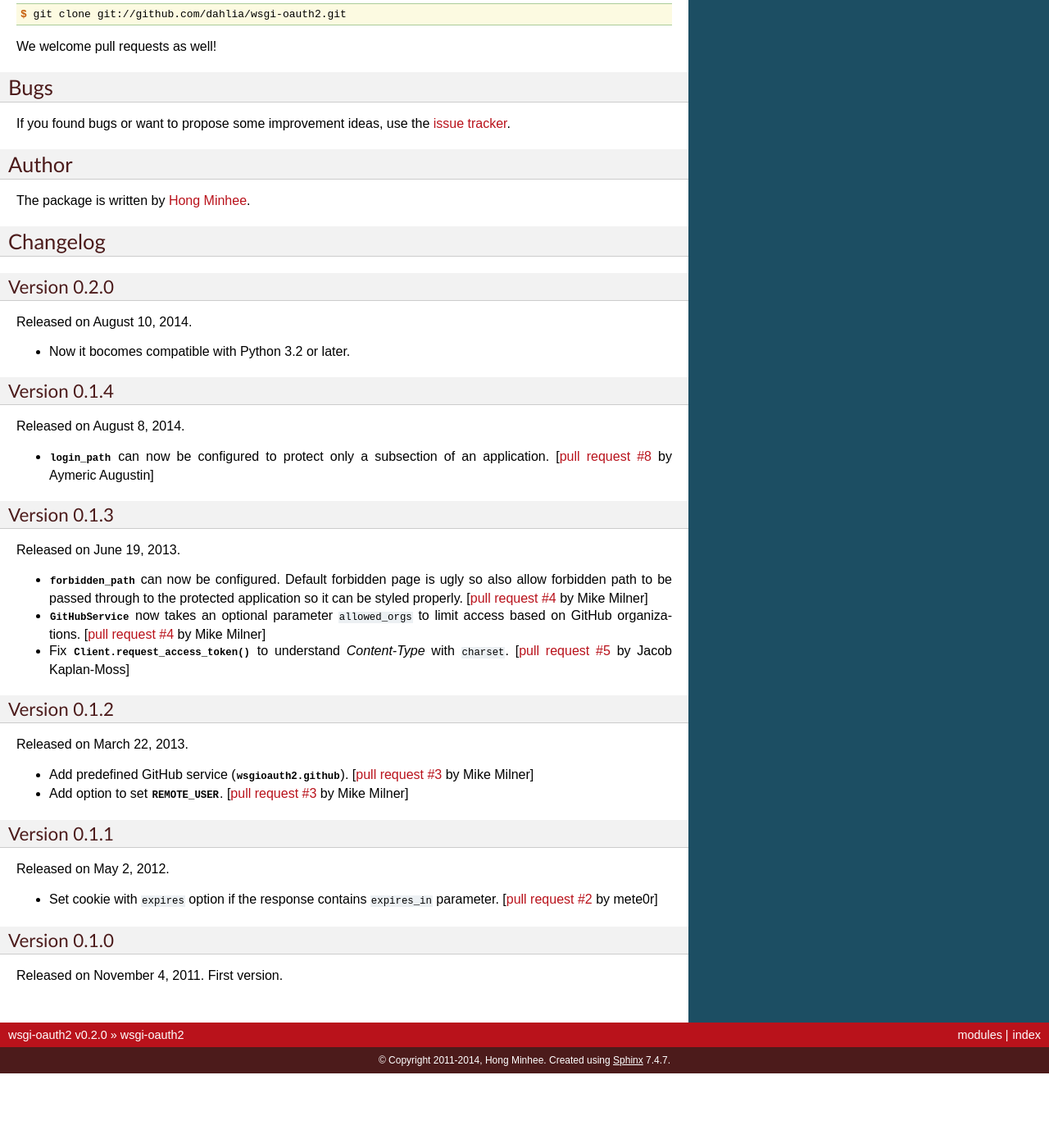
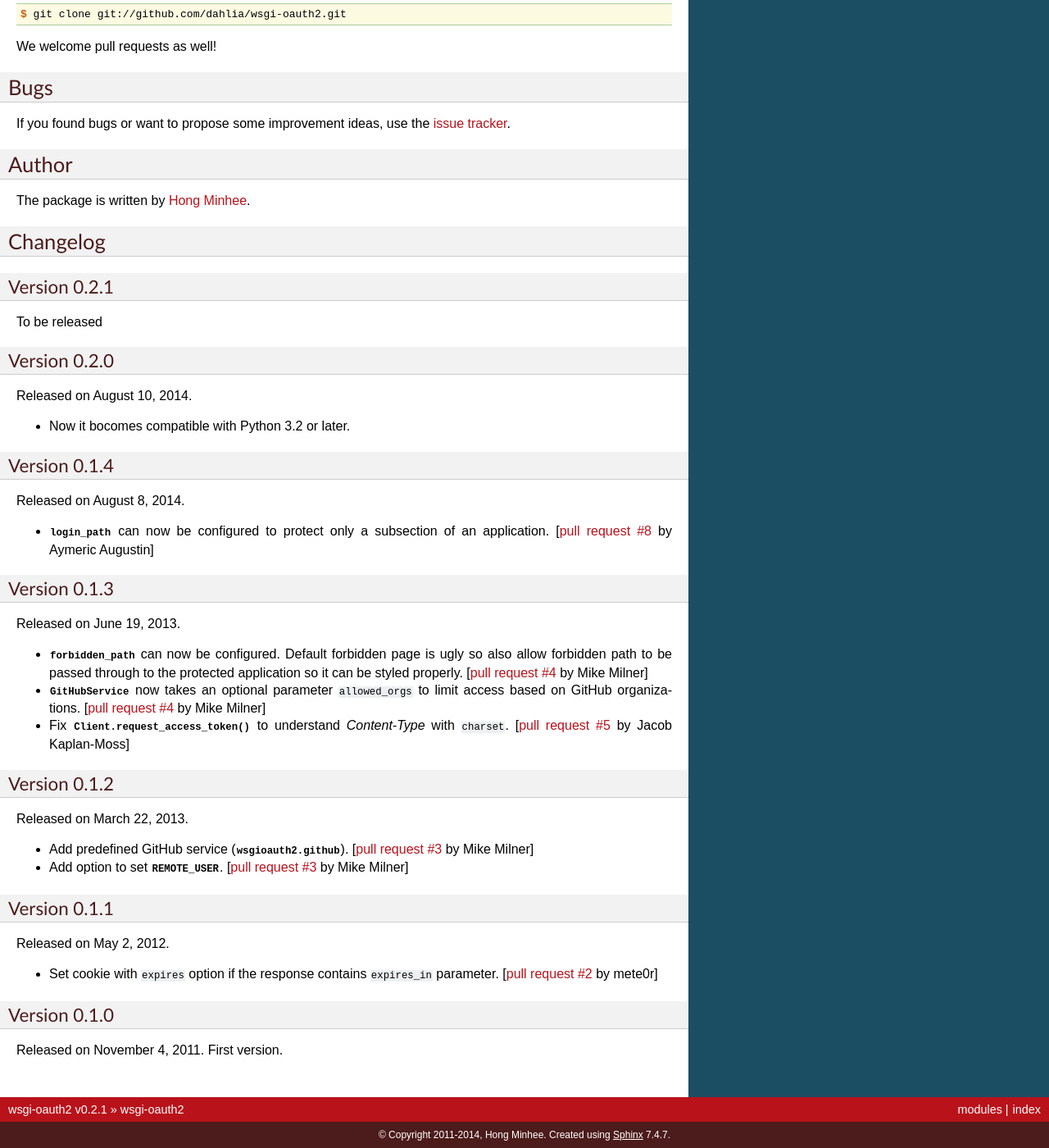
Before and after one commit to dahlia/wsgi-oauth2, a Sphinx documentation site: the page built from docs/index.rst, in a window 1280 px wide and 1400 px high, scrolled down 1852 px. Shown: the whole window at 82% size. Built offline with Sphinx 7.4.7, drawn with Linux system fonts in a browser that asks for light colours; before the commit the page ends 3161 px from its top, so only the background shows below that; some of the changed text lies outside the part shown.

Commit message:
Version bump

```diff
--- a/docs/index.rst
+++ b/docs/index.rst
@@ -127,6 +127,12 @@ The package is written by `Hong Minhee`_.
 Changelog
 ---------
 
+Version 0.2.1
+'''''''''''''
+
+To be released
+
+
 Version 0.2.0
 '''''''''''''
 
--- a/wsgioauth2.py
+++ b/wsgioauth2.py
@@ -62,7 +62,7 @@ else:
 __author__ = 'Hong Minhee'  # http://hongminhee.org/
 __email__ = 'minhee' "@" 'dahlia.kr'
 __license__ = 'MIT License'
-__version__ = '0.2.0'
+__version__ = '0.2.1'
 __copyright__ = '2011-2014, Hong Minhee'
 
 __all__ = ('AccessToken', 'Client', 'GitHubService', 'GithubService',
```
